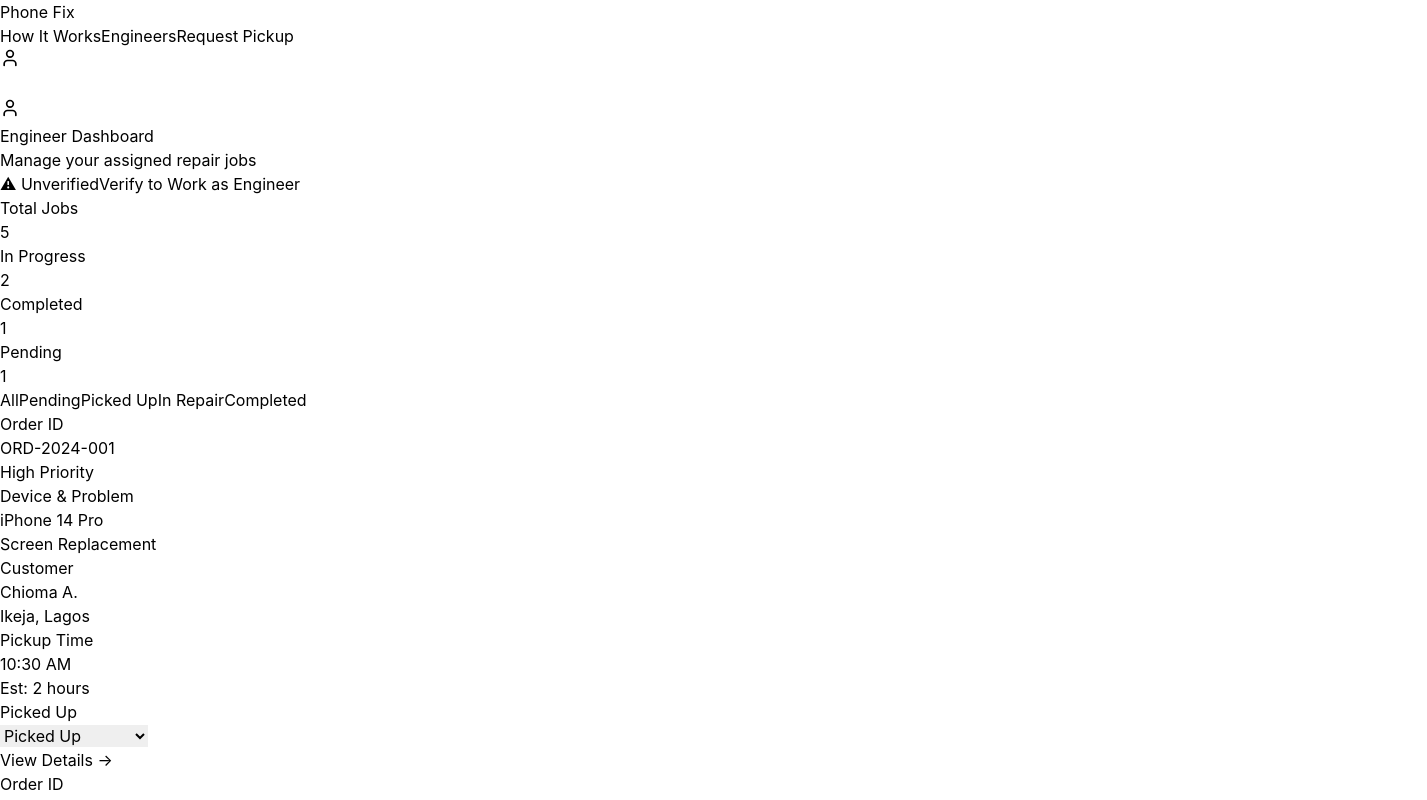
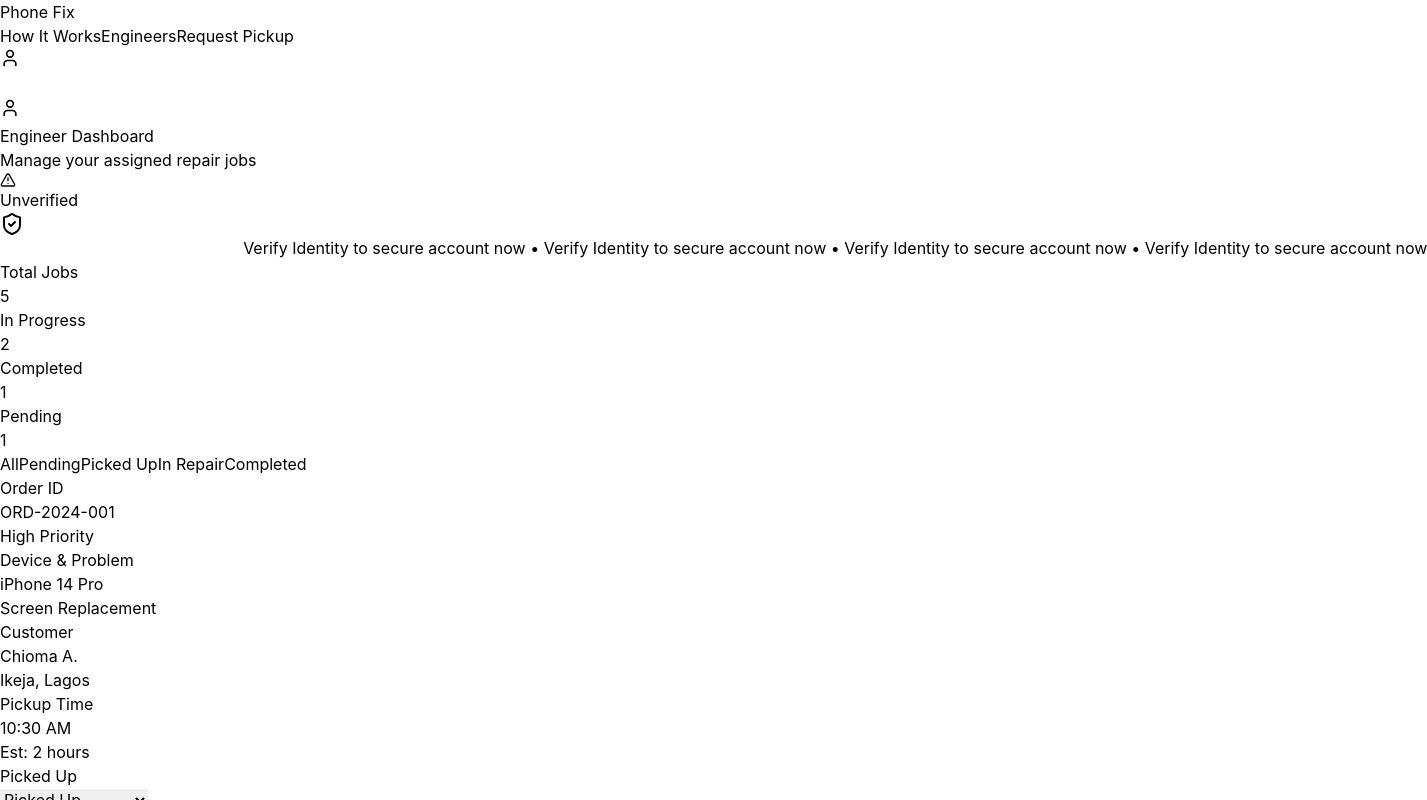
Before and after one commit to ProgressAyere/everfix, a Next.js app: page /dashboardE in a window 1280 px wide. Shown: the top 800 px of the page, 1427 px wide, since content can reach past the window. Built offline with nearby package versions, Linux system fonts and the light colour scheme.

Commit message:
Fixed the layouts of the pages

```diff
--- a/app/activeDeliveries/page.js
+++ b/app/activeDeliveries/page.js
@@ -285,7 +285,7 @@ export default function ActiveDeliveries() {
       </div>
 
       {/* Queue View */}
-      <div className="pt-14 px-4 pb-6 space-y-4">
+      <div className="pt-20 px-4 pb-6 space-y-4">
         {deliveries.length === 0 ? (
           // Empty State
           <div className="flex flex-col items-center justify-center py-16 px-6">
--- a/app/components/Header.js
+++ b/app/components/Header.js
@@ -79,7 +79,7 @@ export default function Header() {
     { label: 'Verification', href: '/verificationE' },
     { label: 'Tracking', href: '/tracking' },
     { label: 'Support', href: '/support' },
-    { label: 'Your Ratings', href: '/profileE' }
+    { label: 'Your Ratings', href: '/rateE' }
   ];
 
   const riderMenuItems = [
--- a/app/dashboardE/page.js
+++ b/app/dashboardE/page.js
@@ -1,6 +1,7 @@
 'use client';
 import { useState, useEffect } from 'react';
 import Link from 'next/link';
+import { CheckCircle, AlertTriangle, Clock, ShieldCheck } from 'lucide-react';
 
 const mockJobs = [
   { id: 'ORD-2024-001', device: 'iPhone 14 Pro', problem: 'Screen Replacement', customer: 'Chioma A.', location: 'Ikeja, Lagos', status: 'Picked Up', priority: 'High', estimatedTime: '2 hours', pickupTime: '10:30 AM' },
@@ -27,11 +28,11 @@ export default function EngineerDashboard() {
   const getVerificationBadge = () => {
     switch(verificationStatus) {
       case 'verified':
-        return <span className="px-3 py-1 bg-green-100 text-green-700 rounded-full text-sm font-semibold">✓ Verified</span>;
+        return <span className="px-3 py-1 bg-green-100 text-green-700 rounded-full text-sm font-semibold flex items-center gap-1"><CheckCircle size={16} /> Verified</span>;
       case 'pending':
-        return <span className="px-3 py-1 bg-yellow-100 text-yellow-700 rounded-full text-sm font-semibold">⏳ Pending</span>;
+        return <span className="px-3 py-1 bg-yellow-100 text-yellow-700 rounded-full text-sm font-semibold flex items-center gap-1"><Clock size={16} className="text-yellow-600" /> Pending</span>;
       default:
-        return <span className="px-3 py-1 bg-gray-100 text-gray-700 rounded-full text-sm font-semibold">⚠ Unverified</span>;
+        return <span className="px-3 py-1 bg-gray-100 text-gray-700 rounded-full text-sm font-semibold flex items-center gap-1"><AlertTriangle size={16} className="text-red-600" /> Unverified</span>;
     }
   };
 
@@ -86,16 +87,24 @@ export default function EngineerDashboard() {
           </div>
           <div className="flex items-center gap-3">
             {getVerificationBadge()}
-            {verificationStatus !== 'verified' && (
-              <Link
-                href="/verification"
-                className="bg-blue-600 text-white px-6 py-3 rounded-lg font-semibold hover:bg-blue-700 transition"
-              >
-                Verify to Work as Engineer
-              </Link>
-            )}
           </div>
         </div>
+
+        {/* Verification Alert Banner */}
+        {verificationStatus !== 'verified' && (
+          <div className="mb-8 bg-blue-50 border border-blue-200 rounded-lg p-4 overflow-hidden">
+            <Link href="/verificationE" className="block">
+              <div className="flex items-center gap-3">
+                <ShieldCheck size={24} className="text-blue-600 flex-shrink-0" />
+                <div className="flex-1 overflow-hidden">
+                  <div className="animate-marquee whitespace-nowrap text-blue-700 font-medium">
+                    Verify Identity to secure account now • Verify Identity to secure account now • Verify Identity to secure account now • Verify Identity to secure account now
+                  </div>
+                </div>
+              </div>
+            </Link>
+          </div>
+        )}
 
         {/* Stats Overview */}
         <div className="grid grid-cols-2 md:grid-cols-4 gap-4 mb-6">
@@ -228,6 +237,21 @@ export default function EngineerDashboard() {
           </div>
         )}
       </div>
+
+      <style jsx>{`
+        @keyframes marquee {
+          0% {
+            transform: translateX(100%);
+          }
+          100% {
+            transform: translateX(-100%);
+          }
+        }
+        .animate-marquee {
+          display: inline-block;
+          animation: marquee 15s linear infinite;
+        }
+      `}</style>
     </div>
   );
 }
--- a/app/navigation/page.js
+++ b/app/navigation/page.js
@@ -54,7 +54,7 @@ export default function NavigationPage() {
   };
 
   return (
-    <div className="h-screen w-screen relative overflow-hidden bg-gray-100">
+    <div className="h-screen w-screen relative overflow-hidden bg-gray-100 mt-[75]">
 
       {/* Map Placeholder */}
       <div className="absolute inset-0 bg-gradient-to-br from-blue-100 to-green-100">
```
Also changed, not shown: app/profileE/page.js (+7 -4 lines).
